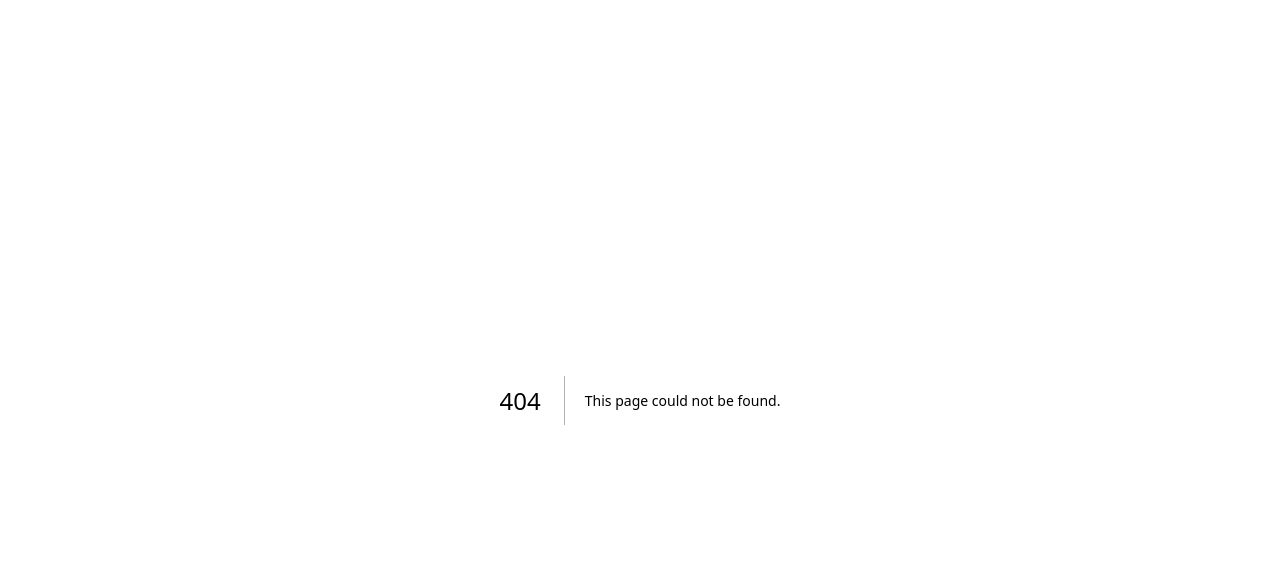
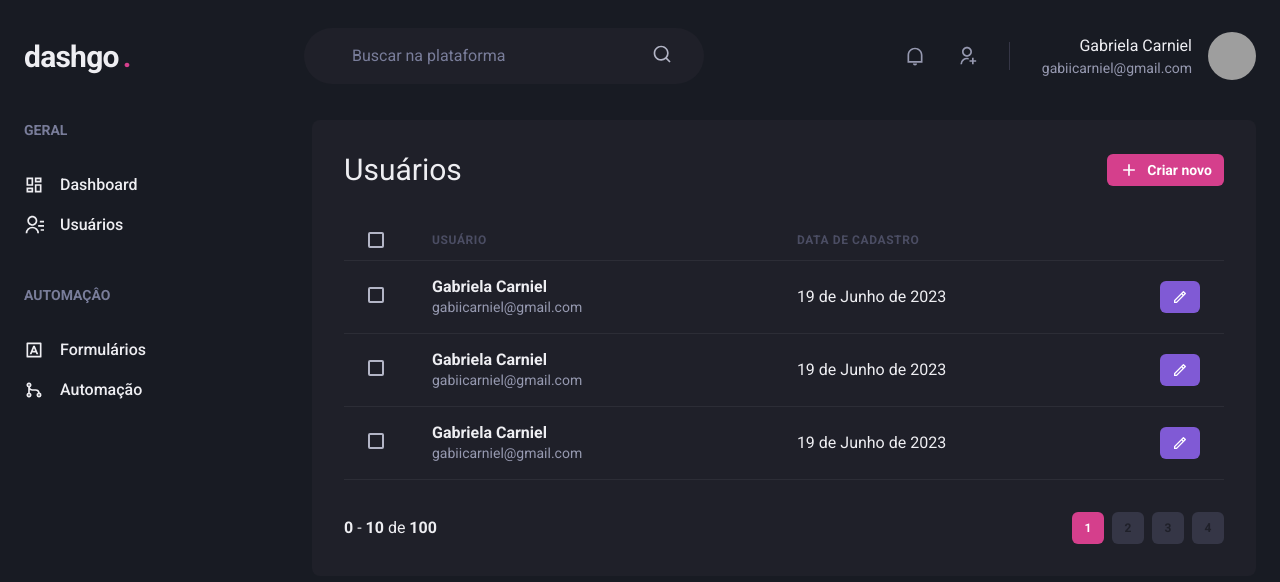
Before and after one commit to gabislera/Dashgo, a Next.js app: page /users in a window 1280 px wide. Before the commit this address had no page. Shown: the top 582 px of the page. Built offline with nearby package versions, Linux system fonts and the light colour scheme; grey boxes are pictures that could not be loaded.

Commit message:
created padination component and users page styles

```diff
--- a/package.json
+++ b/package.json
@@ -14,9 +14,11 @@
     "@emotion/styled": "^11.11.0",
     "@types/node": "^20.3.1",
     "@types/react": "^18.2.13",
+    "apexcharts": "^3.41.0",
     "framer-motion": "^10.12.16",
     "next": "13.4.6",
     "react": "18.2.0",
+    "react-apexcharts": "^1.4.0",
     "react-dom": "18.2.0",
     "react-icons": "^4.9.0",
     "typescript": "^5.1.3"
--- /dev/null
+++ b/src/components/Pagination.tsx
@@ -0,0 +1,17 @@
+import { Stack, Button, Box } from '@chakra-ui/react'
+
+export function Pagination() {
+  return (
+    <Stack direction='row' mt='8' justify='space-between' align='center' spacing='6'>
+      <Box>
+        <strong>0</strong> - <strong>10</strong> de <strong>100</strong>
+      </Box>
+      <Stack direction='row' spacing='2'>
+        <Button size='sm' fontSize='xs' w='4' colorScheme='pink' disabled _disabled={{ bgColor: 'pink.500', cursor: 'default'}}>1</Button>
+        <Button size='sm' fontSize='xs' w='4' bg='gray.700' _hover={{ bg: 'gray.500'}}>2</Button>
+        <Button size='sm' fontSize='xs' w='4' bg='gray.700' _hover={{ bg: 'gray.500'}}>3</Button>
+        <Button size='sm' fontSize='xs' w='4' bg='gray.700' _hover={{ bg: 'gray.500'}}>4</Button>
+      </Stack>
+    </Stack>
+  )
+}
--- /dev/null
+++ b/src/pages/users/index.tsx
@@ -0,0 +1,101 @@
+import { Box, Flex, Heading, Button, Icon, Table, Thead, Tr, Th, Checkbox, Tbody, Td, Text } from '@chakra-ui/react'
+import { Header } from '../../components/Header'
+import { Sidebar } from '../../components/Sidebar'
+import { RiAddLine, RiPencilLine } from 'react-icons/ri'
+import { Pagination } from '../../components/Pagination'
+
+export default function UserList() {
+  return (
+    <Box>
+      <Header />
+
+      <Flex w='100%' my='6' maxWidth={1480} mx='auto' px='6'>
+        <Sidebar/>
+
+        <Box flex='1' borderRadius={8} bg='gray.800' p='8'>
+          <Flex mb='8' justify='space-between' align='center'>
+            <Heading size='lg' fontWeight='normal'>Usuários</Heading>
+
+            <Button as='a' size='sm' fontSize='sm' colorScheme='pink' leftIcon={<Icon as={RiAddLine} fontSize='20'/>}>
+              Criar novo
+            </Button>
+          </Flex>
+
+          <Table colorScheme='whiteAlpha'>
+            <Thead>
+              <Tr>
+                <Th px='6' color='gray.300' w='8'>
+                  <Checkbox colorScheme='pink' />
+                </Th>
+                <Th>Usuário</Th>
+                <Th>Data de cadastro</Th>
+                <Th w='8'></Th>
+              </Tr>
+            </Thead>
+            <Tbody>
+              <Tr>
+                <Td px='6'>
+                  <Checkbox colorScheme='pink' />
+                </Td>
+                <Td>
+                  <Box>
+                    <Text fontWeight='bold'>Gabriela Carniel</Text>
+                    <Text fontSize='sm' color='gray.300' >gabiicarniel@gmail.com</Text>
+                  </Box>
+                </Td>
+                <Td>19 de Junho de 2023</Td>
+                <Td>
+                  <Button as='a' size='sm' fontSize='sm' colorScheme='purple' >
+                    <Icon as={RiPencilLine} fontSize='16' />
+                  </Button>
+                </Td>
+              </Tr>
+            </Tbody>
+
+            <Tbody>
+              <Tr>
+                <Td px='6'>
+                  <Checkbox colorScheme='pink' />
+                </Td>
+                <Td>
+                  <Box>
+                    <Text fontWeight='bold'>Gabriela Carniel</Text>
+                    <Text fontSize='sm' color='gray.300' >gabiicarniel@gmail.com</Text>
+                  </Box>
+                </Td>
+                <Td>19 de Junho de 2023</Td>
+                <Td>
+                  <Button as='a' size='sm' fontSize='sm' colorScheme='purple' >
+                    <Icon as={RiPencilLine} fontSize='16' />
+                  </Button>
+                </Td>
+              </Tr>
+            </Tbody>
+
+            <Tbody>
+              <Tr>
+                <Td px='6'>
+                  <Checkbox colorScheme='pink' />
+                </Td>
+                <Td>
+                  <Box>
+                    <Text fontWeight='bold'>Gabriela Carniel</Text>
+                    <Text fontSize='sm' color='gray.300' >gabiicarniel@gmail.com</Text>
+                  </Box>
+                </Td>
+                <Td>19 de Junho de 2023</Td>
+                <Td>
+                  <Button as='a' size='sm' fontSize='sm' colorScheme='purple' >
+                    <Icon as={RiPencilLine} fontSize='16' />
+                  </Button>
+                </Td>
+              </Tr>
+            </Tbody>
+          </Table>
+
+          <Pagination/>
+        </Box>
+      </Flex>
+    </Box>
+  )
+}
```
Also changed, not shown: src/pages/dashboard.tsx (+71 -3 lines), src/pages/users/create.tsx (added, +41 -0 lines), 1 other file (tests, documents, lock files or other folders).
